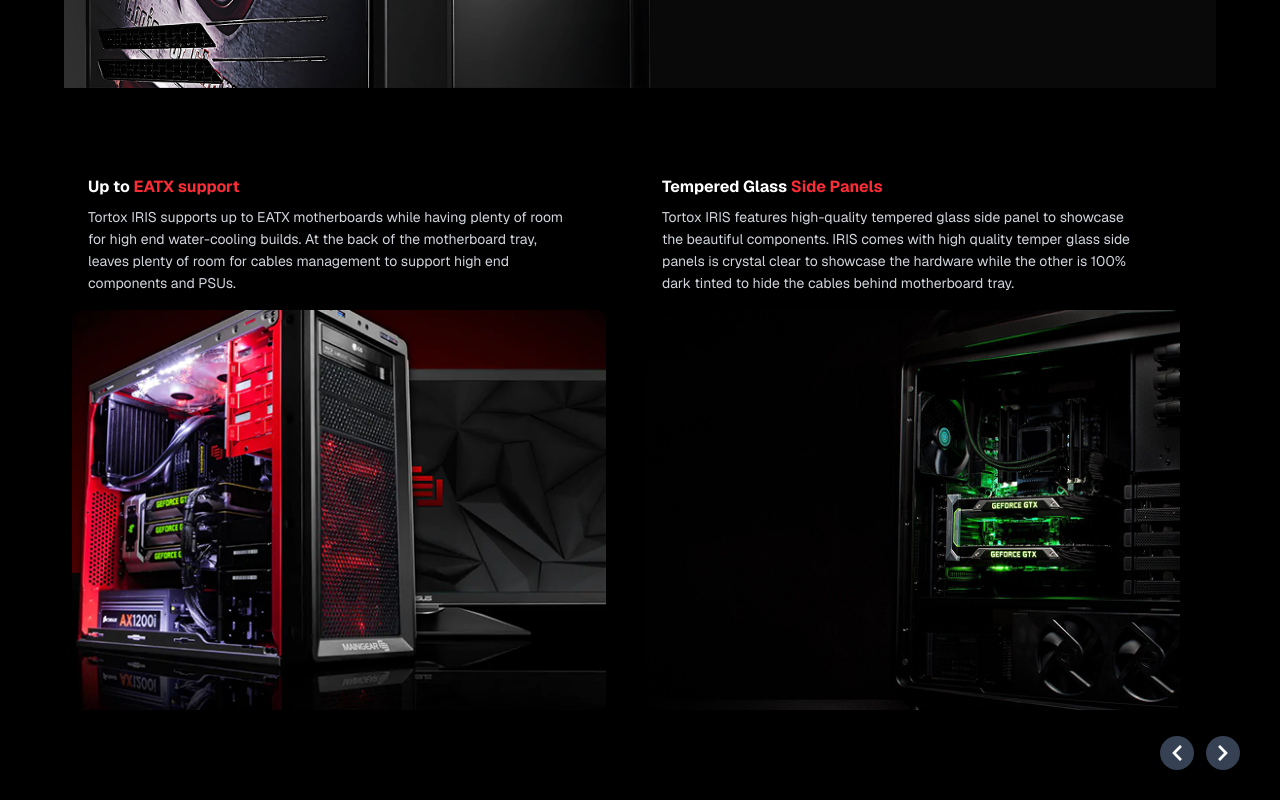
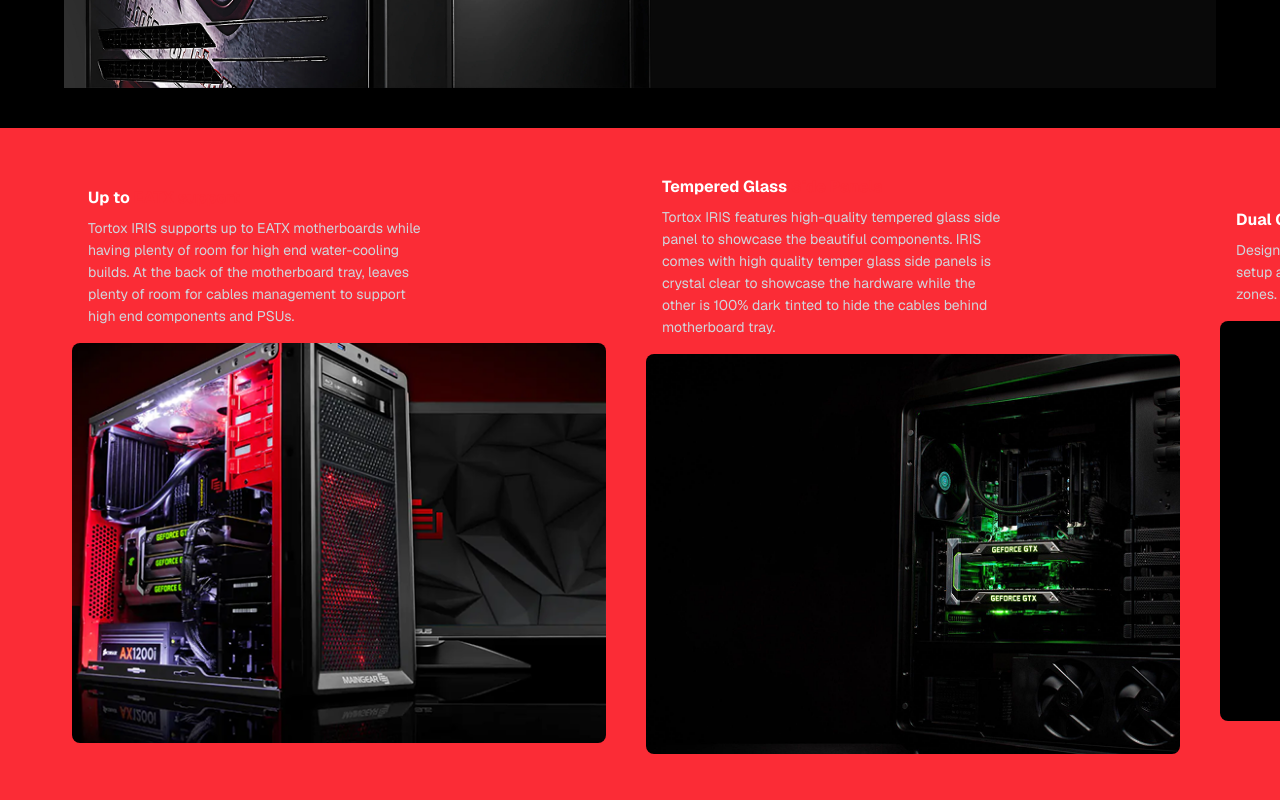
Before and after one commit to madconsolution/webrankbuilder--front-end, a Next.js app: page /products/iris in a window 1280 px wide. Shown: the part 2300-3100 px from the top of the page. Built offline with nearby package versions, Linux system fonts and the light colour scheme.

Commit message:
Reuseable: fixed feature images issues

```diff
--- a/src/app/reuseable/products/feature/page.tsx
+++ b/src/app/reuseable/products/feature/page.tsx
@@ -30,8 +30,8 @@ const FeatureHighlightSection: React.FC<FeatureHighlightSectionProps> = ({
           <Image
             src={image}
             alt="Feature Image"
-            width={700}
-            height={500}
+            width={550}
+            height={550}
             className="object-contain w-full h-auto"
           />
         </div>
--- a/src/app/reuseable/products/freature-slider/page.tsx
+++ b/src/app/reuseable/products/freature-slider/page.tsx
@@ -29,19 +29,19 @@ const FeatureSlider: React.FC<FeatureSliderProps> = ({ slides }) => {
   };
 
   return (
-    <div className="relative w-full bg-black px-4 md:px-16 py-10 text-white font-sans">
+    <div className="relative w-full md:w-[1440px] mx-auto my-auto bg-red-500 items-center px-4 md:px-16 py-10 text-white font-sans">
       <div
         ref={scrollRef}
-        className="flex gap-6 overflow-x-scroll scroll-smooth pb-4"
+        className="flex gap-6 overflow-x-scroll scroll-smooth pb-4 items-center"
         style={{ scrollbarWidth: 'none' }}
       >
         {slides.map((slide, index) => (
           <div
             key={index}
-            className="w-[550px] flex-shrink-0 rounded-lg p-2 mb-5 flex flex-col justify-start"
+            className="w-[550px] flex-shrink-0 rounded-lg p-2 mb-5 flex flex-col "
           >
             {/* Text Section */}
-            <div className="px-4 mb-4 w-[95%]">
+            <div className="px-4 mb-4 w-[70%]">
               <h3 className="text-[16px] font-bold text-white mb-2 leading-snug">
                 {slide.title}{' '}
                 {slide.highlight && (
@@ -54,7 +54,7 @@ const FeatureSlider: React.FC<FeatureSliderProps> = ({ slides }) => {
             </div>
 
             {/* Image Section */}
-            <div className="w-[100%] h-[400px] relative rounded-lg overflow-hidden">
+            <div className="w-[100%] h-[400px] relative rounded-lg overflow-hidden items-center">
               <Image
                 src={slide.image}
                 alt="feature"
```
